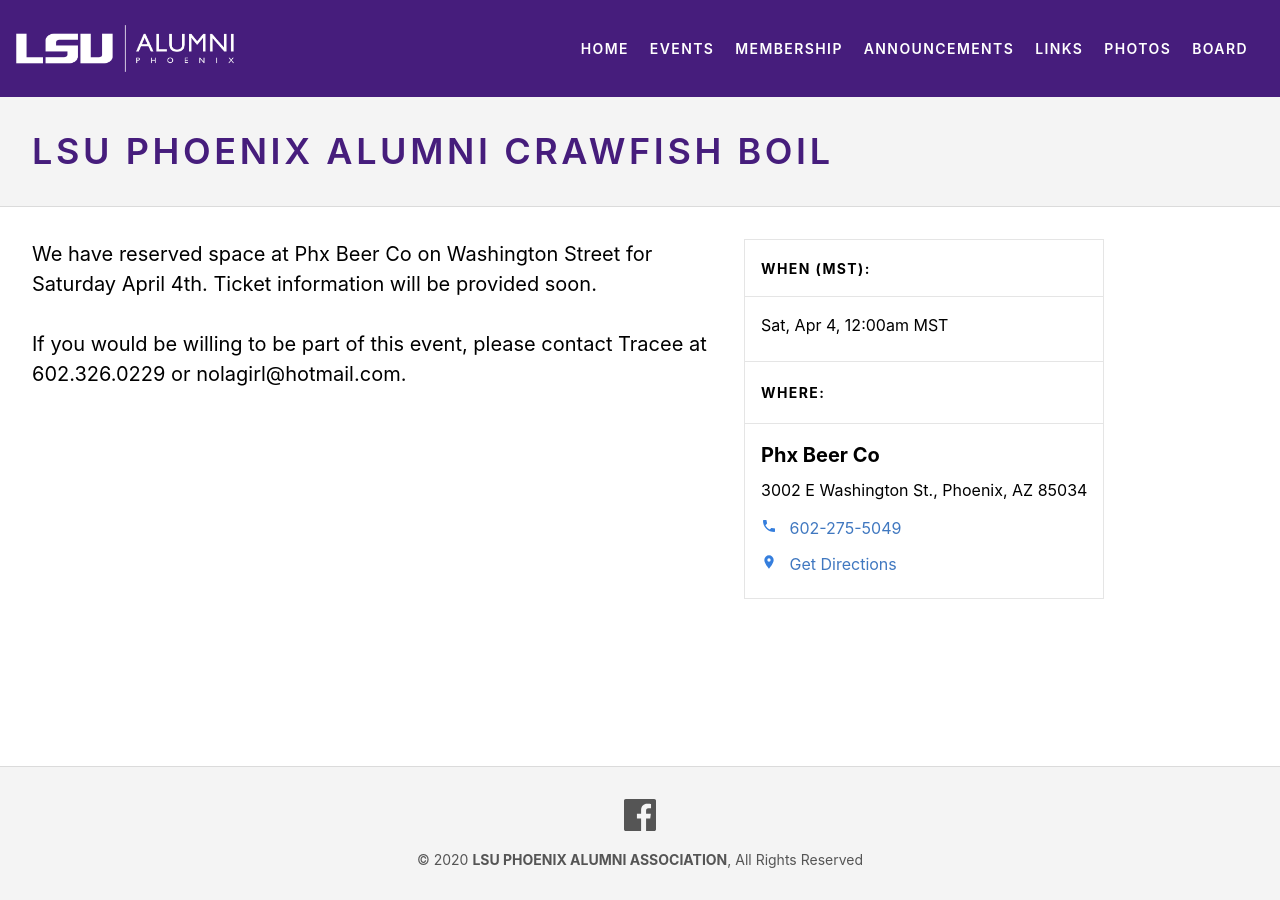
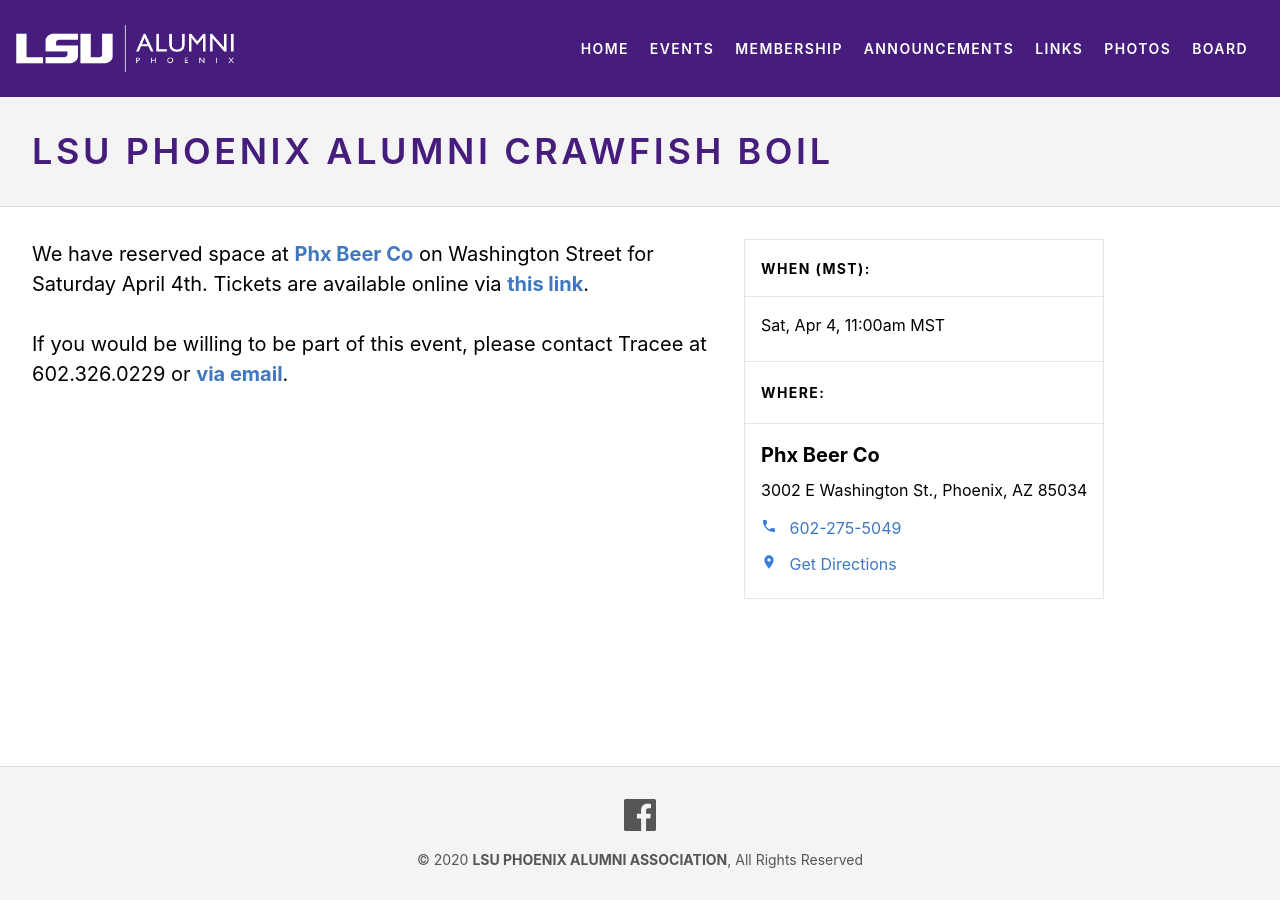
Before and after one commit to lsu-phoenix-alumni/lsu-phoenix-alumni.github.io, a Jekyll site: the page built from _events/lsu-phoenix-alumni-crawfish-boil.markdown, in a window 1280 px wide. Built offline with Jekyll 4.4.1, drawn with Linux system fonts in a browser that asks for light colours.

Commit message:
Updated Lsu Phoenix Alumni Crawfish Boil

```diff
--- a/_events/lsu-phoenix-alumni-crawfish-boil.markdown
+++ b/_events/lsu-phoenix-alumni-crawfish-boil.markdown
@@ -1,6 +1,6 @@
 ---
 title: LSU Phoenix Alumni Crawfish Boil
-date: 2020-04-04 00:00:00 -07:00
+date: 2020-04-04 11:00:00 -07:00
 venue:
   name: Phx Beer Co
   address: 3002 E Washington St., Phoenix, AZ 85034
@@ -9,6 +9,10 @@
 layout: event
 ---
 
-We have reserved space at Phx Beer Co on Washington Street for Saturday April 4th. Ticket information will be provided soon.
+We have reserved space at [**Phx Beer Co**][1] on Washington Street for Saturday April 4th. Tickets are available online via [**this link**][2].
 <br>
-If you would be willing to be part of this event, please contact Tracee at 602.326.0229 or nolagirl@hotmail.com.
+If you would be willing to be part of this event, please contact Tracee at 602.326.0229 or [**via email**][3].
+
+[1]: https://www.phxbeerco.com/
+[2]: https://www.eventbrite.com/e/lsu-phoenix-crawfish-boil-tickets-98447823089
+[3]: mailto: nolagirl@hotmail.com
```
